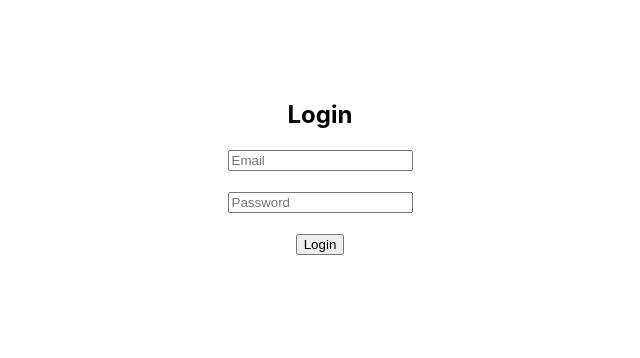
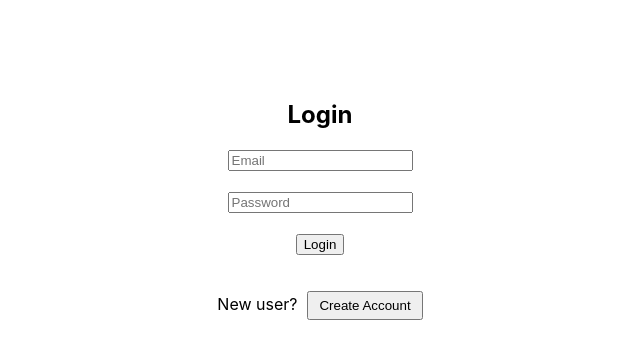
Before and after one commit to avantikap127/ExpenseTracker, a React (Create React App) app in the folder Frontend/: page / in a window 1280 px wide. Shown: the top 358 px of the page, without its empty margins (320-960 px from the left). Built offline with nearby package versions, Linux system fonts and the light colour scheme.

Commit message:
Update Login.js

```diff
--- a/Frontend/src/components/Login.js
+++ b/Frontend/src/components/Login.js
@@ -1,7 +1,7 @@
 import React, { useState } from "react";
 import axios from "axios";
 
-function Login({ setLoggedIn }) {
+function Login({ setLoggedIn, setShowLogin }) {
 
   const [email, setEmail] = useState("");
   const [password, setPassword] = useState("");
@@ -54,6 +54,24 @@ function Login({ setLoggedIn }) {
         Login
       </button>
 
+      <br /><br />
+
+      {/* Create Account Button */}
+
+      <p>
+        New user?
+        <button
+          onClick={() => setShowLogin(false)}
+          style={{
+            marginLeft: "10px",
+            padding: "5px 10px",
+            cursor: "pointer"
+          }}
+        >
+          Create Account
+        </button>
+      </p>
+
     </div>
   );
 }
```
